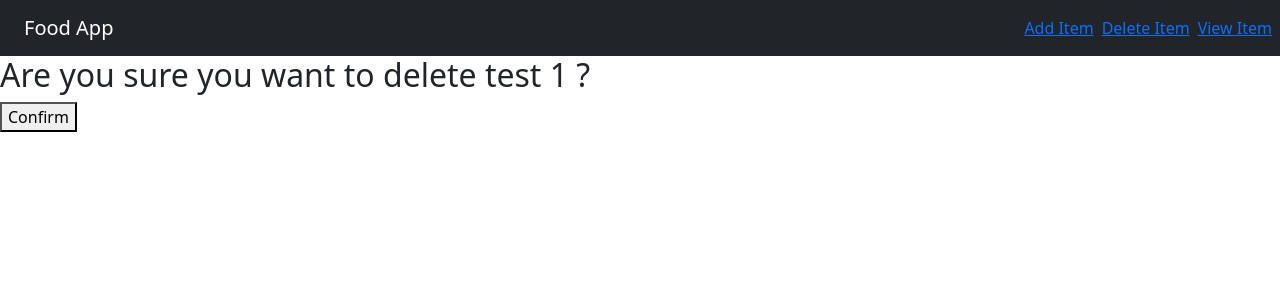
After one commit to IgorLeonenko/django_express_course, a Django app: page /food/delete/1 in a window 1280 px wide. The commit adds this page. Shown: the top 300 px of the page. Run offline with Django 4.2, Linux system fonts and the light colour scheme; data comes from the database, SQL or seed files in the repository.

Commit message:
Add CRUD functionality

```diff
--- a/food/templates/food/base.html
+++ b/food/templates/food/base.html
@@ -14,7 +14,7 @@
       <nav class="navbar navbar-dark bg-dark">
         <a href="#" class="navbar-brand ms-4">Food App</a>
         <div class="navbar">
-          <a href="#" class="link-primary  me-2">Add Item</a>
+          <a href="{% url 'food:create_item' %}" class="link-primary me-2">Add Item</a>
           <a href="#" class="link-primary me-2">Delete Item</a>
           <a href="#" class="link-primary me-2">View Item</a>
         </div>
--- a/food/templates/food/detail.html
+++ b/food/templates/food/detail.html
@@ -11,5 +11,6 @@
         <h3>Name: {{ item.item_name }}</h3>
         <h4>Description: {{ item.item_desc }}</h4>
         <h6>Price: {{ item.item_price }}</h6>
+        <a href="{% url 'food:delete_item' item.id %}" class="btn btn-danger">Delete</a>
       </div>
 {% endblock %}
--- a/food/templates/food/index.html
+++ b/food/templates/food/index.html
@@ -13,6 +13,7 @@
       </div>
       <div class="col-md-2 mt-4">
         <a href="{% url 'food:detail' item.id %}" class="btn btn-success">Details</a>
+        <a href="{% url 'food:edit_item' item.id %}" class="btn btn-primary mt-2">Update</a>
       </div>
     </div>
   {% endfor %}
--- /dev/null
+++ b/food/templates/food/item-delete.html
@@ -0,0 +1,9 @@
+{% extends "food/base.html" %}
+
+{% block body %}
+  <form method="POST">
+    {% csrf_token %}
+    <h2>Are you sure you want to delete {{ item.item_name }} ?</h2>
+    <button type="submit">Confirm</button>
+  </form>
+{% endblock %}
--- a/food/urls.py
+++ b/food/urls.py
@@ -6,4 +6,7 @@ app_name = 'food'
 urlpatterns = [
     path('', views.index, name='index'),
     path('<int:item_id>/', views.detail, name='detail'),
+    path('add', views.create_item, name='create_item'),
+    path('edit/<int:item_id>', views.edit_item, name='edit_item'),
+    path('delete/<int:item_id>', views.delete_item, name='delete_item'),
 ]
--- a/food/views.py
+++ b/food/views.py
@@ -1,6 +1,6 @@
-from django.shortcuts import render
-from django.http import HttpResponse
+from django.shortcuts import render, redirect
 from .models import Item
+from .forms import ItemForm
 
 def index(request):
     items = Item.objects.all()
@@ -16,3 +16,29 @@ def detail(request, item_id):
         "item": item,
     }
     return render(request, 'food/detail.html', context)
+
+def create_item(request):
+    form = ItemForm(request.POST or None)
+    if form.is_valid():
+        form.save()
+        return redirect('food:index')
+    return render(request, 'food/item-form.html', {'form': form})
+
+def edit_item(request, item_id):
+    item = Item.objects.get(pk=item_id)
+    form = ItemForm(request.POST or None, instance=item)
+    if form.is_valid():
+        form.save()
+        return redirect('food:index')
+    context = {
+        'form': form,
+        'item': item
+    }
+    return render(request, 'food/item-form.html', context)
+
+def delete_item(request, item_id):
+    item = Item.objects.get(pk=item_id)
+    if request.method == 'POST':
+        item.delete()
+        return redirect('food:index')
+    return render(request, 'food/item-delete.html', {'item': item})
```
Also changed, not shown: food/forms.py (added, +7 -0 lines), food/templates/food/item-form.html (added, +9 -0 lines).
